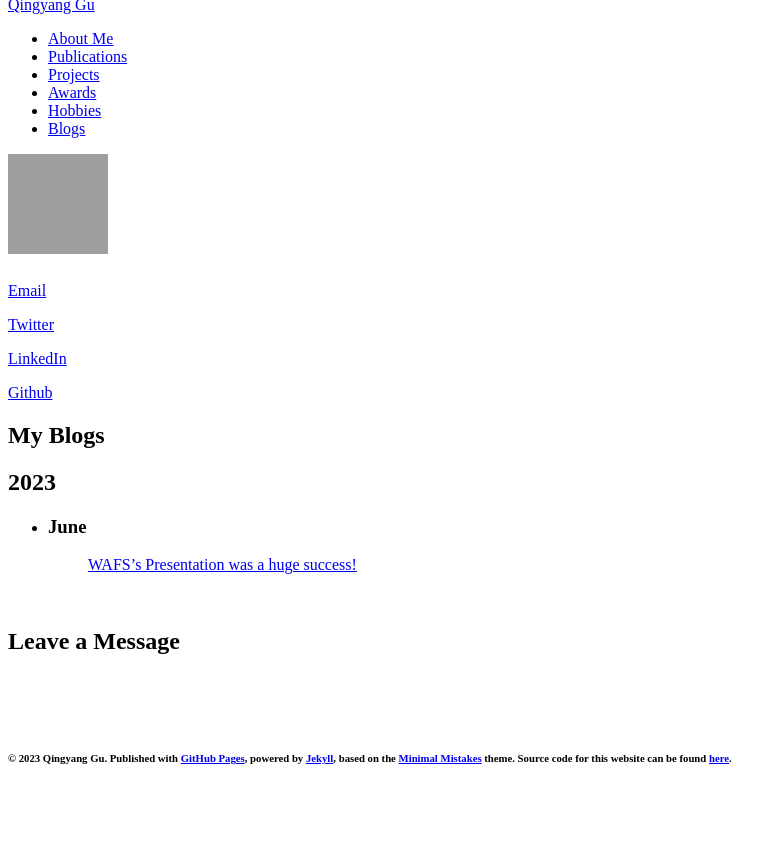
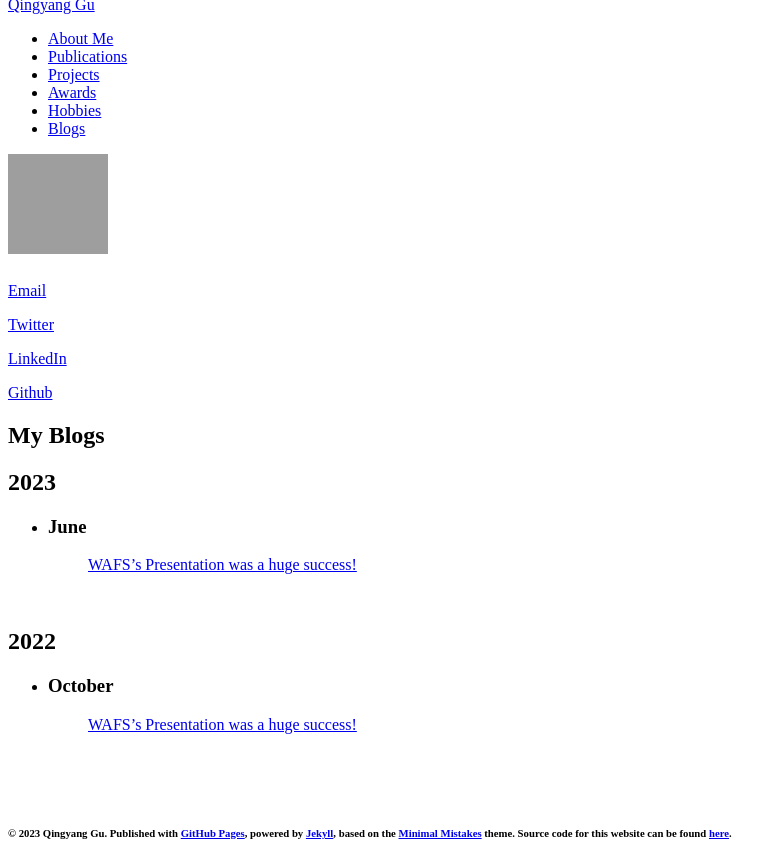
Before and after one commit to frankqgu/frankqgu.github.io, a Jekyll site: the page built from blogs.md, in a window 1280 px wide, cut to the strip 112-976 px from the top of the page. Shown: the whole strip, without its empty margins (0-784 px from the left). Built offline with Jekyll 4.4.1, drawn with Linux system fonts in a browser that asks for light colours; nearby versions of some CDN libraries; comment, search, counter and statistics services are not loaded; before the commit the page ends 901 px from its top, so only the background shows below that.

Commit message:
Update blogs.md

```diff
--- a/blogs.md
+++ b/blogs.md
@@ -12,10 +12,12 @@
 - ### June<br>
 > [WAFS's Presentation was a huge success!](https://frankqgu.github.io/blogs/18yr)<br>
 
-
 <br>
 
-## Leave a Message
+## 2022
+
+- ### October<br>
+> [WAFS's Presentation was a huge success!](https://frankqgu.github.io/blogs/18yr)<br>
 
 <br>
 
```
